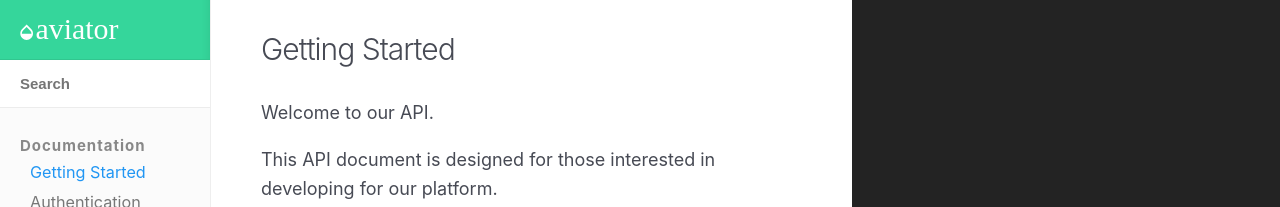
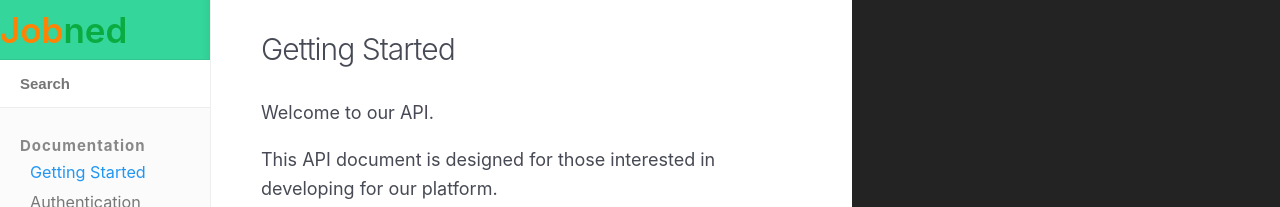
Before and after one commit to dtylin/dtylin.github.io, a Jekyll site: the page built from index.html, in a window 1280 px wide. Shown: the top 207 px of the page. Built offline with Jekyll 4.4.1, drawn with Linux system fonts in a browser that asks for light colours; nearby versions of some CDN libraries.

Commit message:
Update default.html

```diff
--- a/_layouts/default.html
+++ b/_layouts/default.html
@@ -25,7 +25,7 @@
 		<header>
 			<h1>
 				<button type="button" class="open-nav" id="open-nav"></button>
-				<a href="{{ site.baseurl }}/"><img src="{{ site.baseurl }}/images/logo.svg" height="40" alt="{{ site.title }} logo"></a>
+				<a href="{{ site.baseurl }}/" style="display: block;				font-size: 35px;				text-decoration: none;				font-weight: 600;				color: #ff8204;				line-height: 40px;				width: 118px;">Job<span style="    color: #0aac41;">ned</span></a>
 			</h1>
 
 			<form action="{{ site.baseurl }}/search/" method="get">
```
